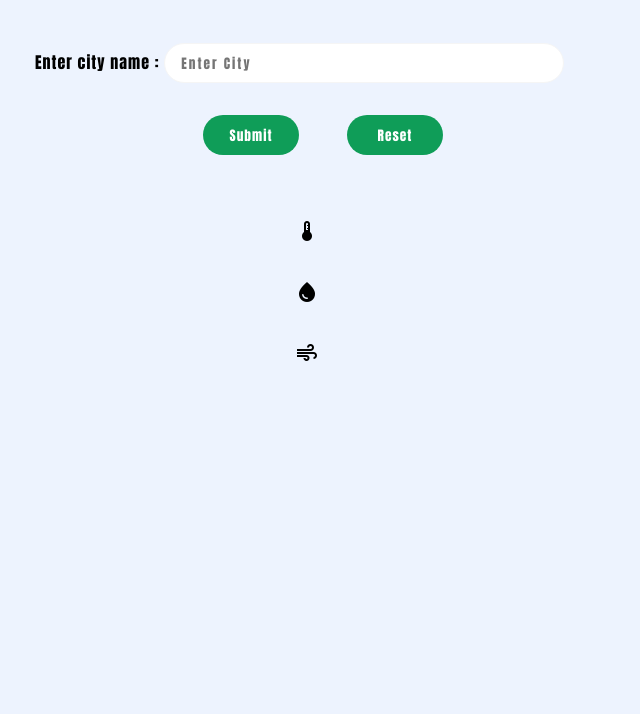
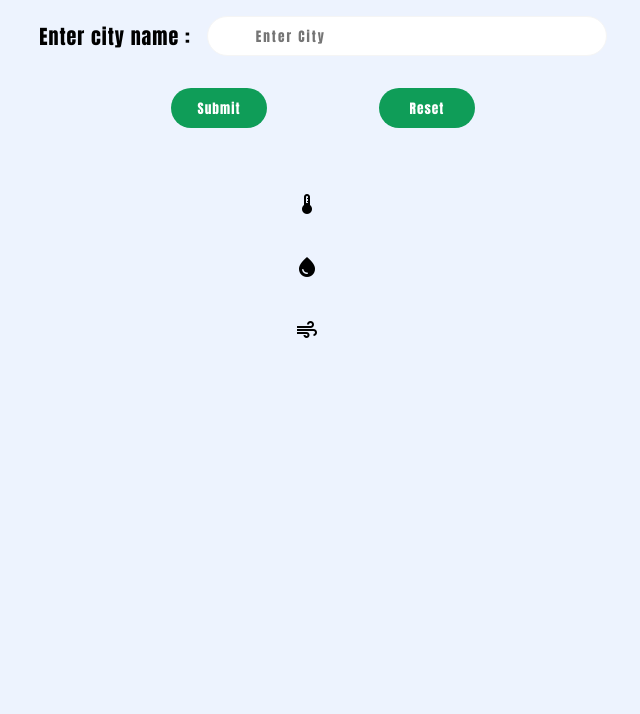
Before and after one commit to Sarthakjain594/Weather-Analyser, a website with bundled scripts: page index.html in a window 1280 px wide. Shown: the part 86-800 px from the top of the page, without its empty margins (317-957 px from the left). Built offline with nearby package versions, Linux system fonts and the light colour scheme.

Commit message:
UI improved

```diff
--- a/style.css
+++ b/style.css
@@ -20,6 +20,7 @@ body {
 }
 
 h1 {
+    font-size: 36px;
     text-align: center;
     font-family: "Anton" , cursive;
     text-transform: uppercase;
@@ -32,9 +33,16 @@ h1 {
 }
 
 div.container {
-    width: 50%;
+    width: 70%;
     margin:  2rem auto auto auto  ;
     padding: 0 2rem;
+}
+
+div.input {
+    display: flex;
+    align-items: center;
+    justify-content: center;
+    margin: auto;
 }
 
 input#city {
@@ -42,8 +50,9 @@ input#city {
     height: 2.5rem;
     border: 1.5px solid whitesmoke;
     border-radius: 2rem;
-    margin: 2rem auto auto auto;
-    padding: auto 2rem;
+    /* margin: 2rem auto auto 0; */
+    margin-left: 1rem;
+    padding-left: 2rem;
 }
 
 input#city::placeholder {
@@ -66,6 +75,10 @@ input[type="submit"]:hover {
     background-color: transparent;
     border: 2px solid var(--green);
     color: var(--green);
+}
+
+label {
+    font-size: 20px;
 }
 
 div.buttons {
```
